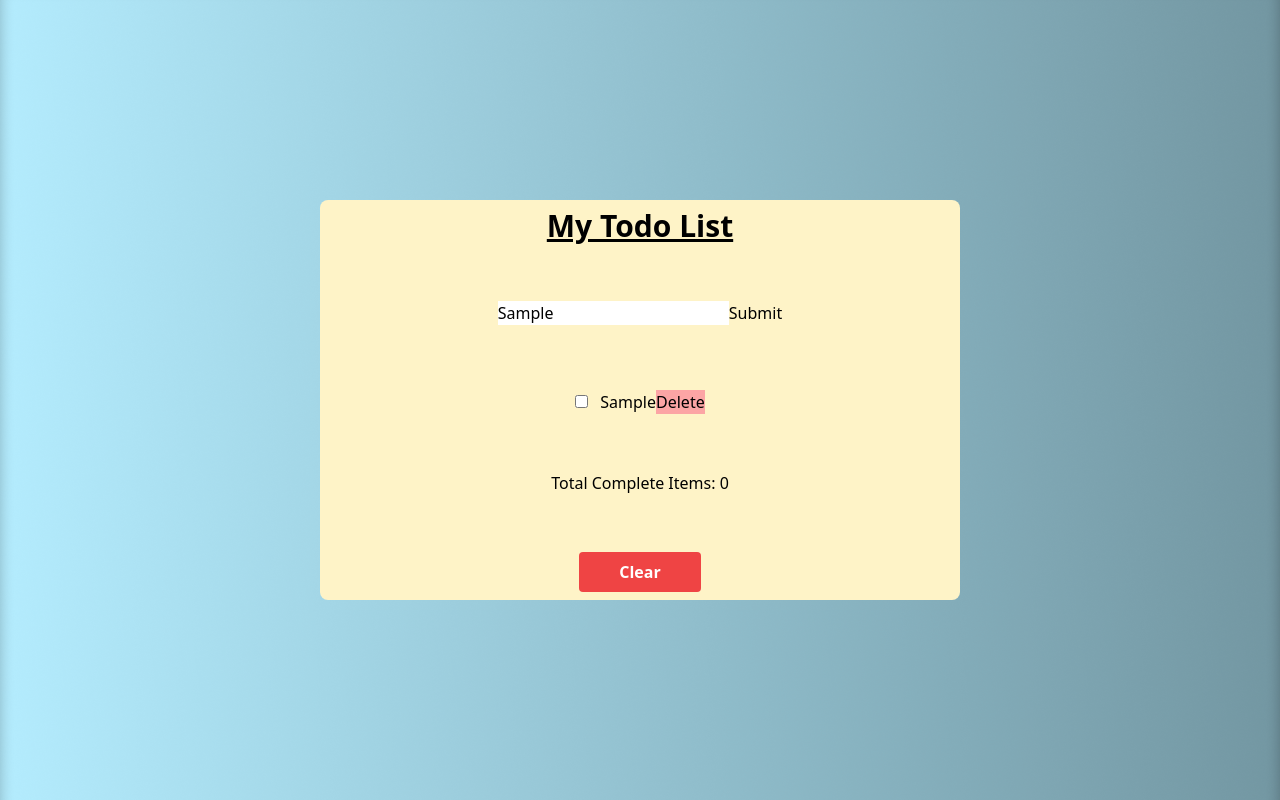
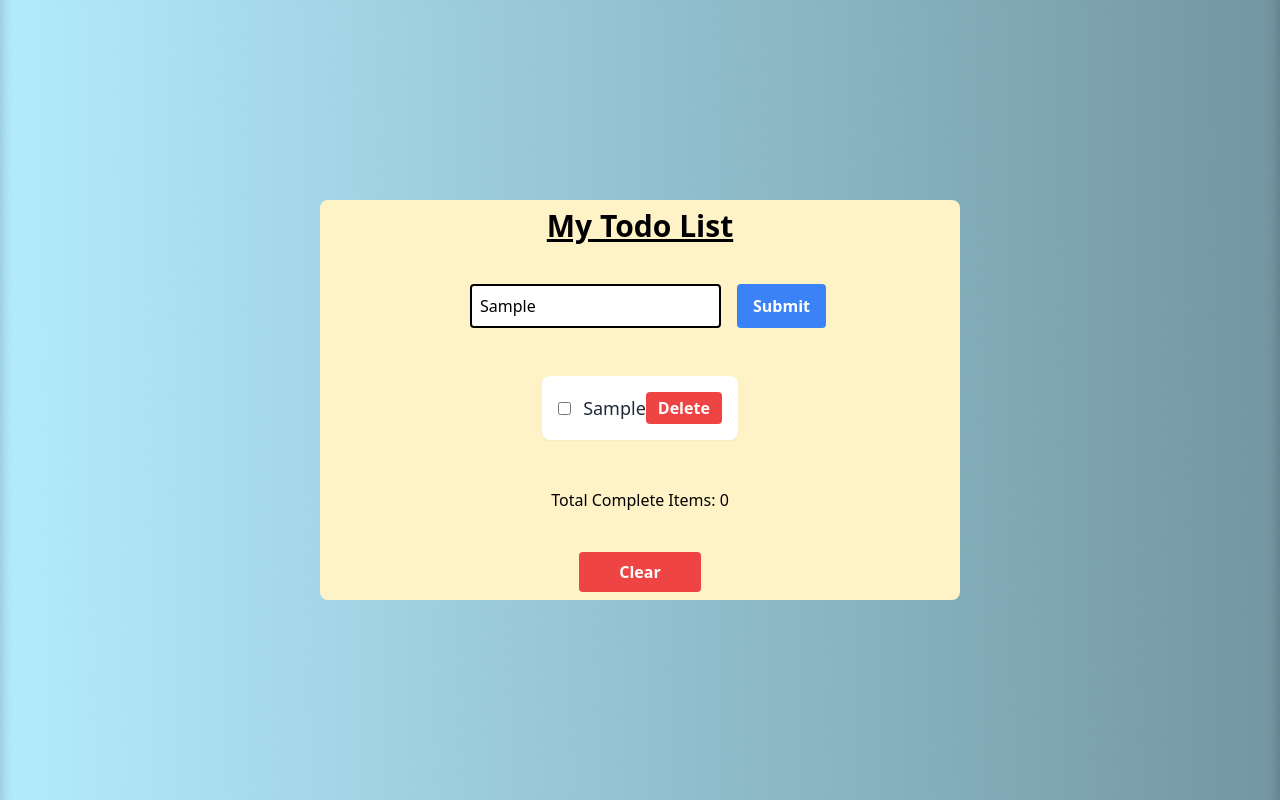
Before and after one commit to gurdip-bath/todoapp, a React (Vite) app: page / in a window 1280 px wide. Both pictures are taken after typing "Sample" into the empty fields and a click on the button "Submit". Built offline with nearby package versions, Linux system fonts and the light colour scheme; no server answers.

Commit message:
styled entire app

```diff
--- a/src/components/AddToDoForm.jsx
+++ b/src/components/AddToDoForm.jsx
@@ -17,21 +17,24 @@ const AddTodoForm = () => {
 	};
 
 	return (
-		<form onSubmit={onSubmit} className='form-inline mt-3 mb-3'>
+		<form onSubmit={onSubmit} className='form-inline mt-3 mb-3 flex space-x-4'>
 		  <label className='sr-only'>Name</label>
 		  <input
 			type='text'
-				className='form-control mb-2 mr-sm-2'
+			className='form-control mb-2 border-2 border-black rounded p-2'
 			placeholder='Add todo...'
 			value={value}
 			onChange={(event) => setValue(event.target.value)}
-			></input>
-
-			<button type='submit' className='btn btn-primary mb-2'>
+		  />
+		  <button
+			type='submit'
+			className='bg-blue-500 hover:bg-blue-700 text-white font-bold py-2 px-4 rounded mb-2'
+		  >
 			Submit
 		  </button>
 		</form>
 	  );
+
 };
 
 export default AddTodoForm;
--- a/src/components/TodoItem.jsx
+++ b/src/components/TodoItem.jsx
@@ -14,18 +14,22 @@ const TodoItem = ({ id, title, completed }) => {
     };
 
     return (
-        <li className={`list-group-item ${completed && 'list-group-item-success'}`}>
-            <div className='d-flex justify-content-between'>
-                <span className='d-flex align-items-center'>
+        <li className={`list-group-item ${completed ? 'bg-green-100' : 'bg-white'} p-4 mb-2 rounded-lg shadow-sm`}>
+            <div className='flex justify-between items-center'>
+                <span className='flex items-center'>
                     <input
                         type='checkbox'
                         className='mr-3'
                         checked={completed}
-                        onChange={handleCompleteClick} // Correctly set the onChange handler
+                        onChange={handleCompleteClick}
                     />
-                    {title}
+                    <span className={`text-lg ${completed ? 'line-through text-gray-500' : 'text-gray-800'}`}>
+                        {title}
+                    </span>
                 </span>
-                <button onClick={handleDeleteClick} className='btn btn-danger bg-red-300'>Delete</button>
+                <button onClick={handleDeleteClick} className='bg-red-500 hover:bg-red-700 text-white font-bold py-1 px-3 rounded'>
+                    Delete
+                </button>
             </div>
         </li>
     );
--- a/src/store/redux/todoSlice.js
+++ b/src/store/redux/todoSlice.js
@@ -10,29 +10,29 @@ export const getTodoAsync = createAsyncThunk('todos/getTodosAsync',
     }
 );
 
-export const addTodoAsync = createAsyncThunk ('todos/addTodoAsync', async(payload) => {
-    const response = await fetch ('http://localhost7000/todos', {
-        method:'POST',
+export const addTodoAsync = createAsyncThunk('todos/addTodoAsync', async (payload) => {
+    const response = await fetch('http://localhost:7000/todos', {
+        method: 'POST',
         headers: {
             'Content-Type': 'application/json',
         },
-        body: JSON.stringify({title: payload.title})
-    })
+        body: JSON.stringify({ title: payload.title }),
+    });
     if (response.ok) {
         const todo = await response.json();
         return { todo };
     }
-})
+});
 
 const todoSlice = createSlice({
     name: 'todos',
-    initialState: [], // Set initialState to an empty array
+    initialState: [],
     reducers: {
         addTodo: (state, action) => {
             const newTodo = {
                 id: Date.now(),
                 title: action.payload.title,
-                completed: false
+                completed: false,
             };
             state.push(newTodo);
         },
@@ -51,13 +51,12 @@ const todoSlice = createSlice({
             })
             .addCase(getTodoAsync.fulfilled, (state, action) => {
                 console.log('fetched data successfully!');
-            return action.payload.todos;
+                return action.payload; // Use action.payload directly
             })
             .addCase(addTodoAsync.fulfilled, (state, action) => {
                 state.push(action.payload.todo);
             });
     },
-
 });
 
 export const { addTodo, toggleComplete, deleteTodo } = todoSlice.actions;
```
Lines whose indentation alone changed are shown as unchanged.
